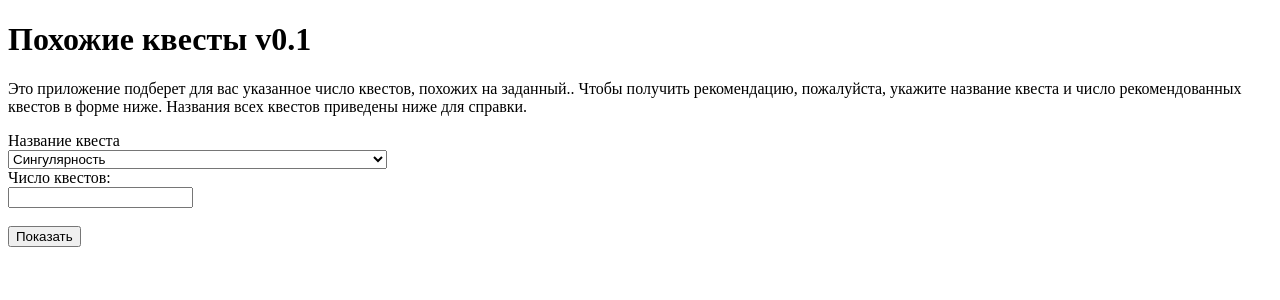
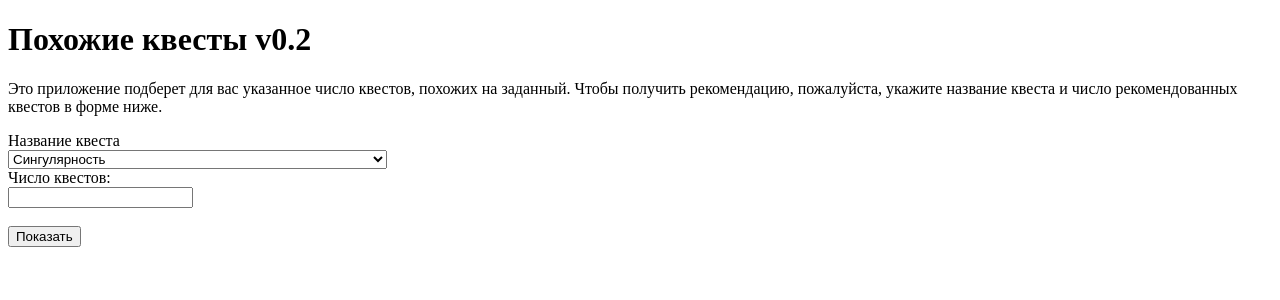
Before and after one commit to garinthengineer/quest_recommend_app, a Flask app: page / in a window 1280 px wide. Shown: the top 300 px of the page. Run offline with Flask 2, Linux system fonts and the light colour scheme.

Commit message:
little fixes

```diff
--- a/templates/index.html
+++ b/templates/index.html
@@ -1,9 +1,9 @@
 {% extends 'layout.html' %}
 
 {% block body %}
-      <h1>Похожие квесты v0.1</h1>
-      <p>Это приложение подберет для вас указанное число квестов, похожих на заданный..
-        Чтобы получить рекомендацию, пожалуйста, укажите название квеста и число рекомендованных квестов в форме ниже. Названия всех квестов приведены ниже для справки.
+      <h1>Похожие квесты v0.2</h1>
+      <p>Это приложение подберет для вас указанное число квестов, похожих на заданный.
+        Чтобы получить рекомендацию, пожалуйста, укажите название квеста и число рекомендованных квестов в форме ниже.
       </p>
       <p>{{ errmsg }}</p>
     <form method="POST">
--- a/templates/result.html
+++ b/templates/result.html
@@ -1,7 +1,7 @@
 {% extends 'layout.html' %}
 
 {% block body %}
-    <h1>Искуственный Интеллект Гильдии v0.1</h1>
+    <h1>Похожие квесты v0.2</h1>
     <p>Ниже приведен список квестов наиболее похожих на <b>{{ req }}</b>. Вы можете перейти по ссылкам, чтобы посмотреть описания квестов.
     </p>
         {% for element in output %}
```
